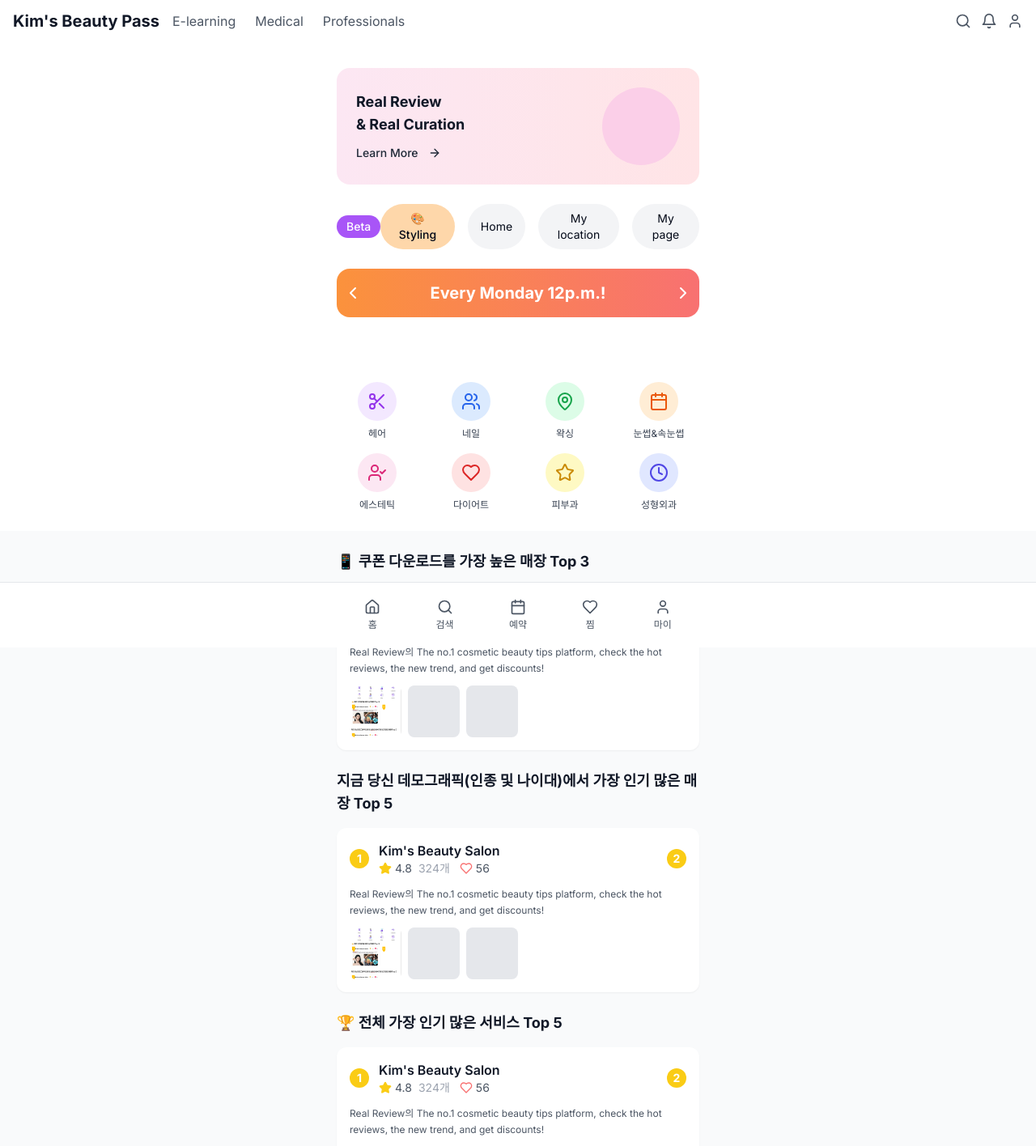
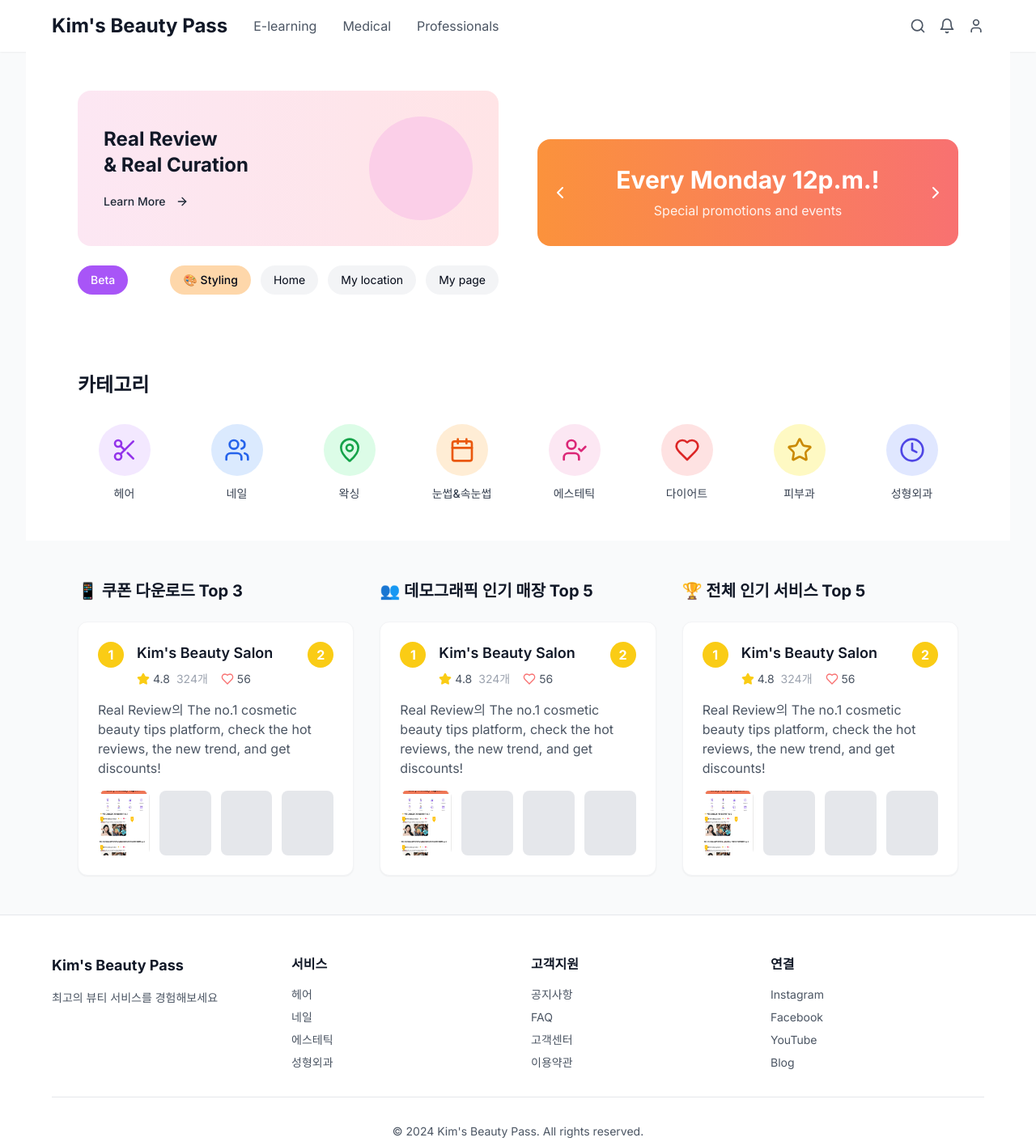
Before and after one commit to hi-jihyun-nam/stellar-web-welcome-site, a React (Vite) app: page / in a window 1280 px wide. Shown: the top 1416 px of the page at 81% size. Built offline with nearby package versions, Linux system fonts and the light colour scheme.

Commit message:
Refactor: Implement responsive design for PC
Ensure the UI is optimized for PC and responsive.

```diff
--- a/src/components/CategorySection.tsx
+++ b/src/components/CategorySection.tsx
@@ -14,15 +14,16 @@ const CategorySection = () => {
   ];
 
   return (
-    <div className="px-4 py-6 bg-white">
-      <div className="max-w-md mx-auto">
-        <div className="grid grid-cols-4 gap-4">
+    <div className="px-4 lg:px-8 py-8 lg:py-12 bg-white">
+      <div className="container mx-auto max-w-7xl">
+        <h2 className="text-xl lg:text-2xl font-bold text-gray-900 mb-8 text-center lg:text-left">카테고리</h2>
+        <div className="grid grid-cols-4 lg:grid-cols-8 gap-4 lg:gap-6">
           {categories.map((category, index) => (
-            <div key={index} className="flex flex-col items-center">
-              <div className={`w-12 h-12 rounded-full ${category.color} flex items-center justify-center mb-2`}>
-                <category.icon className="w-6 h-6" />
+            <div key={index} className="flex flex-col items-center group cursor-pointer">
+              <div className={`w-12 h-12 lg:w-16 lg:h-16 rounded-full ${category.color} flex items-center justify-center mb-3 group-hover:scale-110 transition-transform duration-200`}>
+                <category.icon className="w-6 h-6 lg:w-8 lg:h-8" />
               </div>
-              <span className="text-xs text-gray-700 text-center">{category.label}</span>
+              <span className="text-xs lg:text-sm text-gray-700 text-center font-medium">{category.label}</span>
             </div>
           ))}
         </div>
--- a/src/components/Footer.tsx
+++ b/src/components/Footer.tsx
@@ -3,32 +3,80 @@ import { Home, Search, Calendar, User, Heart } from "lucide-react";
 
 const Footer = () => {
   return (
-    <footer className="bg-white border-t border-gray-200 px-4 py-3 fixed bottom-0 left-0 right-0">
+    <>
+      {/* Desktop Footer */}
+      <footer className="hidden lg:block bg-white border-t border-gray-200 px-8 py-12 mt-auto">
+        <div className="container mx-auto max-w-7xl">
+          <div className="grid grid-cols-4 gap-8">
+            <div>
+              <h3 className="font-bold text-lg text-gray-900 mb-4">Kim's Beauty Pass</h3>
+              <p className="text-gray-600 text-sm">최고의 뷰티 서비스를 경험해보세요</p>
+            </div>
+            <div>
+              <h4 className="font-semibold text-gray-900 mb-4">서비스</h4>
+              <ul className="space-y-2 text-sm text-gray-600">
+                <li><a href="#" className="hover:text-gray-900 transition-colors">헤어</a></li>
+                <li><a href="#" className="hover:text-gray-900 transition-colors">네일</a></li>
+                <li><a href="#" className="hover:text-gray-900 transition-colors">에스테틱</a></li>
+                <li><a href="#" className="hover:text-gray-900 transition-colors">성형외과</a></li>
+              </ul>
+            </div>
+            <div>
+              <h4 className="font-semibold text-gray-900 mb-4">고객지원</h4>
+              <ul className="space-y-2 text-sm text-gray-600">
+                <li><a href="#" className="hover:text-gray-900 transition-colors">공지사항</a></li>
+                <li><a href="#" className="hover:text-gray-900 transition-colors">FAQ</a></li>
+                <li><a href="#" className="hover:text-gray-900 transition-colors">고객센터</a></li>
+                <li><a href="#" className="hover:text-gray-900 transition-colors">이용약관</a></li>
+              </ul>
+            </div>
+            <div>
+              <h4 className="font-semibold text-gray-900 mb-4">연결</h4>
+              <ul className="space-y-2 text-sm text-gray-600">
+                <li><a href="#" className="hover:text-gray-900 transition-colors">Instagram</a></li>
+                <li><a href="#" className="hover:text-gray-900 transition-colors">Facebook</a></li>
+                <li><a href="#" className="hover:text-gray-900 transition-colors">YouTube</a></li>
+                <li><a href="#" className="hover:text-gray-900 transition-colors">Blog</a></li>
+              </ul>
+            </div>
+          </div>
+          <div className="border-t border-gray-200 mt-8 pt-8 text-center text-sm text-gray-600">
+            © 2024 Kim's Beauty Pass. All rights reserved.
+          </div>
+        </div>
+      </footer>
+
+      {/* Mobile Bottom Navigation */}
+      <footer className="lg:hidden bg-white border-t border-gray-200 px-4 py-3 fixed bottom-0 left-0 right-0 z-50">
         <div className="max-w-md mx-auto">
           <div className="flex justify-around items-center">
-          <button className="flex flex-col items-center p-2">
-            <Home className="w-5 h-5 text-gray-600" />
-            <span className="text-xs text-gray-600 mt-1">홈</span>
+            <button className="flex flex-col items-center p-2 group">
+              <Home className="w-5 h-5 text-gray-600 group-hover:text-purple-600 transition-colors" />
+              <span className="text-xs text-gray-600 mt-1 group-hover:text-purple-600 transition-colors">홈</span>
             </button>
-          <button className="flex flex-col items-center p-2">
-            <Search className="w-5 h-5 text-gray-600" />
-            <span className="text-xs text-gray-600 mt-1">검색</span>
+            <button className="flex flex-col items-center p-2 group">
+              <Search className="w-5 h-5 text-gray-600 group-hover:text-purple-600 transition-colors" />
+              <span className="text-xs text-gray-600 mt-1 group-hover:text-purple-600 transition-colors">검색</span>
             </button>
-          <button className="flex flex-col items-center p-2">
-            <Calendar className="w-5 h-5 text-gray-600" />
-            <span className="text-xs text-gray-600 mt-1">예약</span>
+            <button className="flex flex-col items-center p-2 group">
+              <Calendar className="w-5 h-5 text-gray-600 group-hover:text-purple-600 transition-colors" />
+              <span className="text-xs text-gray-600 mt-1 group-hover:text-purple-600 transition-colors">예약</span>
             </button>
-          <button className="flex flex-col items-center p-2">
-            <Heart className="w-5 h-5 text-gray-600" />
-            <span className="text-xs text-gray-600 mt-1">찜</span>
+            <button className="flex flex-col items-center p-2 group">
+              <Heart className="w-5 h-5 text-gray-600 group-hover:text-purple-600 transition-colors" />
+              <span className="text-xs text-gray-600 mt-1 group-hover:text-purple-600 transition-colors">찜</span>
             </button>
-          <button className="flex flex-col items-center p-2">
-            <User className="w-5 h-5 text-gray-600" />
-            <span className="text-xs text-gray-600 mt-1">마이</span>
+            <button className="flex flex-col items-center p-2 group">
+              <User className="w-5 h-5 text-gray-600 group-hover:text-purple-600 transition-colors" />
+              <span className="text-xs text-gray-600 mt-1 group-hover:text-purple-600 transition-colors">마이</span>
             </button>
           </div>
         </div>
       </footer>
+
+      {/* Mobile content padding to prevent overlap with fixed footer */}
+      <div className="lg:hidden h-20"></div>
+    </>
   );
 };
 
--- a/src/components/Header.tsx
+++ b/src/components/Header.tsx
@@ -1,22 +1,25 @@
 
-import { Bell, Search, User } from "lucide-react";
+import { Bell, Search, User, Menu } from "lucide-react";
 
 const Header = () => {
   return (
-    <header className="bg-white shadow-sm px-4 py-3">
-      <div className="flex items-center justify-between">
-        <div className="flex items-center space-x-4">
-          <h1 className="text-xl font-bold text-gray-900">Kim's Beauty Pass</h1>
-          <nav className="hidden md:flex space-x-6">
-            <a href="#" className="text-gray-600 hover:text-gray-900">E-learning</a>
-            <a href="#" className="text-gray-600 hover:text-gray-900">Medical</a>
-            <a href="#" className="text-gray-600 hover:text-gray-900">Professionals</a>
-          </nav>
-        </div>
-        <div className="flex items-center space-x-3">
-          <Search className="w-5 h-5 text-gray-600" />
-          <Bell className="w-5 h-5 text-gray-600" />
-          <User className="w-5 h-5 text-gray-600" />
+    <header className="bg-white shadow-sm px-4 lg:px-8 py-4">
+      <div className="container mx-auto max-w-7xl">
+        <div className="flex items-center justify-between">
+          <div className="flex items-center space-x-8">
+            <h1 className="text-xl lg:text-2xl font-bold text-gray-900">Kim's Beauty Pass</h1>
+            <nav className="hidden lg:flex space-x-8">
+              <a href="#" className="text-gray-600 hover:text-gray-900 transition-colors">E-learning</a>
+              <a href="#" className="text-gray-600 hover:text-gray-900 transition-colors">Medical</a>
+              <a href="#" className="text-gray-600 hover:text-gray-900 transition-colors">Professionals</a>
+            </nav>
+          </div>
+          <div className="flex items-center space-x-4">
+            <Search className="w-5 h-5 text-gray-600 cursor-pointer hover:text-gray-900 transition-colors" />
+            <Bell className="w-5 h-5 text-gray-600 cursor-pointer hover:text-gray-900 transition-colors" />
+            <User className="w-5 h-5 text-gray-600 cursor-pointer hover:text-gray-900 transition-colors" />
+            <Menu className="w-5 h-5 text-gray-600 cursor-pointer hover:text-gray-900 transition-colors lg:hidden" />
+          </div>
         </div>
       </div>
     </header>
--- a/src/components/HeroSection.tsx
+++ b/src/components/HeroSection.tsx
@@ -4,13 +4,15 @@ import { Button } from "@/components/ui/button";
 
 const HeroSection = () => {
   return (
-    <div className="bg-white px-4 py-8">
-      <div className="max-w-md mx-auto">
+    <div className="bg-white px-4 lg:px-8 py-8 lg:py-12">
+      <div className="container mx-auto max-w-7xl">
+        <div className="grid grid-cols-1 lg:grid-cols-2 gap-8 lg:gap-12">
           {/* Main Hero Content */}
-        <div className="relative bg-gradient-to-r from-pink-100 to-rose-100 rounded-2xl p-6 mb-6">
+          <div className="space-y-6">
+            <div className="relative bg-gradient-to-r from-pink-100 to-rose-100 rounded-2xl p-6 lg:p-8">
               <div className="flex items-center justify-between">
                 <div>
-              <h2 className="text-lg font-bold text-gray-900 mb-2">
+                  <h2 className="text-lg lg:text-2xl font-bold text-gray-900 mb-4">
                     Real Review<br />
                     & Real Curation
                   </h2>
@@ -21,32 +23,37 @@ const HeroSection = () => {
                     Learn More <ArrowRight className="w-4 h-4 ml-1" />
                   </Button>
                 </div>
-            <div className="w-24 h-24 bg-pink-200 rounded-full"></div>
+                <div className="w-24 h-24 lg:w-32 lg:h-32 bg-pink-200 rounded-full"></div>
               </div>
             </div>
 
             {/* Beta Badge and Navigation */}
-        <div className="flex items-center justify-between mb-6">
-          <span className="bg-purple-500 text-white px-3 py-1 rounded-full text-sm font-medium">
+            <div className="flex flex-col lg:flex-row lg:items-center lg:justify-between space-y-4 lg:space-y-0">
+              <span className="bg-purple-500 text-white px-4 py-2 rounded-full text-sm font-medium w-fit">
                 Beta
               </span>
-          <div className="flex space-x-4">
-            <button className="px-4 py-2 bg-orange-200 rounded-full text-sm font-medium">
+              <div className="flex flex-wrap gap-3">
+                <button className="px-4 py-2 bg-orange-200 rounded-full text-sm font-medium hover:bg-orange-300 transition-colors">
                   🎨 Styling
                 </button>
-            <button className="px-4 py-2 bg-gray-100 rounded-full text-sm">Home</button>
-            <button className="px-4 py-2 bg-gray-100 rounded-full text-sm">My location</button>
-            <button className="px-4 py-2 bg-gray-100 rounded-full text-sm">My page</button>
+                <button className="px-4 py-2 bg-gray-100 rounded-full text-sm hover:bg-gray-200 transition-colors">Home</button>
+                <button className="px-4 py-2 bg-gray-100 rounded-full text-sm hover:bg-gray-200 transition-colors">My location</button>
+                <button className="px-4 py-2 bg-gray-100 rounded-full text-sm hover:bg-gray-200 transition-colors">My page</button>
+              </div>
             </div>
           </div>
 
           {/* Promotional Banner */}
-        <div className="bg-gradient-to-r from-orange-400 to-red-400 rounded-2xl p-4 mb-6 text-white relative">
-          <ChevronLeft className="absolute left-2 top-1/2 transform -translate-y-1/2 w-6 h-6" />
+          <div className="lg:flex lg:items-center">
+            <div className="bg-gradient-to-r from-orange-400 to-red-400 rounded-2xl p-6 lg:p-8 text-white relative w-full">
+              <ChevronLeft className="absolute left-4 top-1/2 transform -translate-y-1/2 w-6 h-6 cursor-pointer hover:scale-110 transition-transform" />
               <div className="text-center">
-            <h3 className="text-xl font-bold">Every Monday 12p.m.!</h3>
+                <h3 className="text-xl lg:text-3xl font-bold">Every Monday 12p.m.!</h3>
+                <p className="text-sm lg:text-base mt-2 opacity-90">Special promotions and events</p>
               </div>
-          <ChevronRight className="absolute right-2 top-1/2 transform -translate-y-1/2 w-6 h-6" />
+              <ChevronRight className="absolute right-4 top-1/2 transform -translate-y-1/2 w-6 h-6 cursor-pointer hover:scale-110 transition-transform" />
+            </div>
+          </div>
         </div>
       </div>
     </div>
--- a/src/components/PopularSalons.tsx
+++ b/src/components/PopularSalons.tsx
@@ -10,72 +10,75 @@ const PopularSalons = () => {
     description: "Real Review의 The no.1 cosmetic beauty tips platform, check the hot reviews, the new trend, and get discounts!"
   };
 
-  const SalonCard = ({ title }: { title: string }) => (
-    <div className="bg-white rounded-xl p-4 shadow-sm mb-4">
-      <div className="flex items-center justify-between mb-3">
-        <div className="flex items-center">
-          <span className="bg-yellow-400 text-white rounded-full w-6 h-6 flex items-center justify-center text-sm font-bold mr-3">
-            1
+  const SalonCard = ({ title, rank }: { title: string; rank: number }) => (
+    <div className="bg-white rounded-xl p-4 lg:p-6 shadow-sm border border-gray-100 hover:shadow-md transition-shadow duration-200">
+      <div className="flex items-start justify-between mb-4">
+        <div className="flex items-start space-x-4">
+          <span className="bg-yellow-400 text-white rounded-full w-6 h-6 lg:w-8 lg:h-8 flex items-center justify-center text-sm lg:text-base font-bold">
+            {rank}
           </span>
-          <div>
-            <h3 className="font-semibold text-gray-900">{salonData.name}</h3>
-            <div className="flex items-center">
+          <div className="flex-1">
+            <h3 className="font-semibold text-gray-900 text-base lg:text-lg">{salonData.name}</h3>
+            <div className="flex items-center mt-2">
               <Star className="w-4 h-4 text-yellow-400 fill-current" />
               <span className="text-sm text-gray-600 ml-1">{salonData.rating}</span>
               <span className="text-sm text-gray-400 ml-2">{salonData.reviews}개</span>
-              <Heart className="w-4 h-4 text-red-400 ml-3" />
+              <Heart className="w-4 h-4 text-red-400 ml-4" />
               <span className="text-sm text-gray-600 ml-1">{salonData.likes}</span>
             </div>
           </div>
         </div>
-        <span className="bg-yellow-400 text-white rounded-full w-6 h-6 flex items-center justify-center text-sm font-bold">
-          2
+        <span className="bg-yellow-400 text-white rounded-full w-6 h-6 lg:w-8 lg:h-8 flex items-center justify-center text-sm lg:text-base font-bold">
+          {rank + 1}
         </span>
       </div>
 
-      <p className="text-xs text-gray-600 mb-3 leading-relaxed">
+      <p className="text-sm lg:text-base text-gray-600 mb-4 leading-relaxed">
         {salonData.description}
       </p>
 
-      <div className="flex space-x-2">
-        <div className="w-16 h-16 bg-gray-200 rounded-lg overflow-hidden">
+      <div className="flex space-x-3">
+        <div className="w-16 h-16 lg:w-20 lg:h-20 bg-gray-200 rounded-lg overflow-hidden">
           <img
             src="/lovable-uploads/4f67cf71-6a1b-4bf7-834c-2f3d6ad980f3.png"
             alt="Salon"
             className="w-full h-full object-cover"
           />
         </div>
-        <div className="w-16 h-16 bg-gray-200 rounded-lg"></div>
-        <div className="w-16 h-16 bg-gray-200 rounded-lg"></div>
+        <div className="w-16 h-16 lg:w-20 lg:h-20 bg-gray-200 rounded-lg"></div>
+        <div className="w-16 h-16 lg:w-20 lg:h-20 bg-gray-200 rounded-lg"></div>
+        <div className="w-16 h-16 lg:w-20 lg:h-20 bg-gray-200 rounded-lg hidden lg:block"></div>
       </div>
     </div>
   );
 
   return (
-    <div className="px-4 py-6 bg-gray-50">
-      <div className="max-w-md mx-auto">
+    <div className="px-4 lg:px-8 py-8 lg:py-12 bg-gray-50">
+      <div className="container mx-auto max-w-7xl">
+        <div className="grid grid-cols-1 lg:grid-cols-2 xl:grid-cols-3 gap-8">
           {/* 쿠폰 다운로드 Top 3 */}
-        <div className="mb-6">
-          <h2 className="text-lg font-bold text-gray-900 mb-4 flex items-center">
-            📱 쿠폰 다운로드를 가장 높은 매장 Top 3
+          <div className="space-y-6">
+            <h2 className="text-lg lg:text-xl font-bold text-gray-900 flex items-center">
+              📱 쿠폰 다운로드 Top 3
             </h2>
-          <SalonCard title="쿠폰 다운로드를 가장 높은 매장 Top 3" />
+            <SalonCard title="쿠폰 다운로드를 가장 높은 매장 Top 3" rank={1} />
           </div>
 
           {/* 지금 당신 데모그래픽 Top 5 */}
-        <div className="mb-6">
-          <h2 className="text-lg font-bold text-gray-900 mb-4">
-            지금 당신 데모그래픽(인종 및 나이대)에서 가장 인기 많은 매장 Top 5
+          <div className="space-y-6">
+            <h2 className="text-lg lg:text-xl font-bold text-gray-900">
+              👥 데모그래픽 인기 매장 Top 5
             </h2>
-          <SalonCard title="데모그래픽 인기 매장" />
+            <SalonCard title="데모그래픽 인기 매장" rank={1} />
           </div>
 
           {/* 전체 가장 인기 많은 서비스 Top 5 */}
-        <div className="mb-6">
-          <h2 className="text-lg font-bold text-gray-900 mb-4 flex items-center">
-            🏆 전체 가장 인기 많은 서비스 Top 5
+          <div className="space-y-6 lg:col-span-2 xl:col-span-1">
+            <h2 className="text-lg lg:text-xl font-bold text-gray-900 flex items-center">
+              🏆 전체 인기 서비스 Top 5
             </h2>
-          <SalonCard title="전체 인기 서비스" />
+            <SalonCard title="전체 인기 서비스" rank={1} />
+          </div>
         </div>
       </div>
     </div>
--- a/src/pages/Index.tsx
+++ b/src/pages/Index.tsx
@@ -9,9 +9,11 @@ const Index = () => {
   return (
     <div className="min-h-screen bg-gray-50">
       <Header />
-      <HeroSection />
-      <CategorySection />
-      <PopularSalons />
+      <div className="container mx-auto max-w-7xl">
+        <HeroSection />
+        <CategorySection />
+        <PopularSalons />
+      </div>
       <Footer />
     </div>
   );
```
Lines whose indentation alone changed are shown as unchanged.
